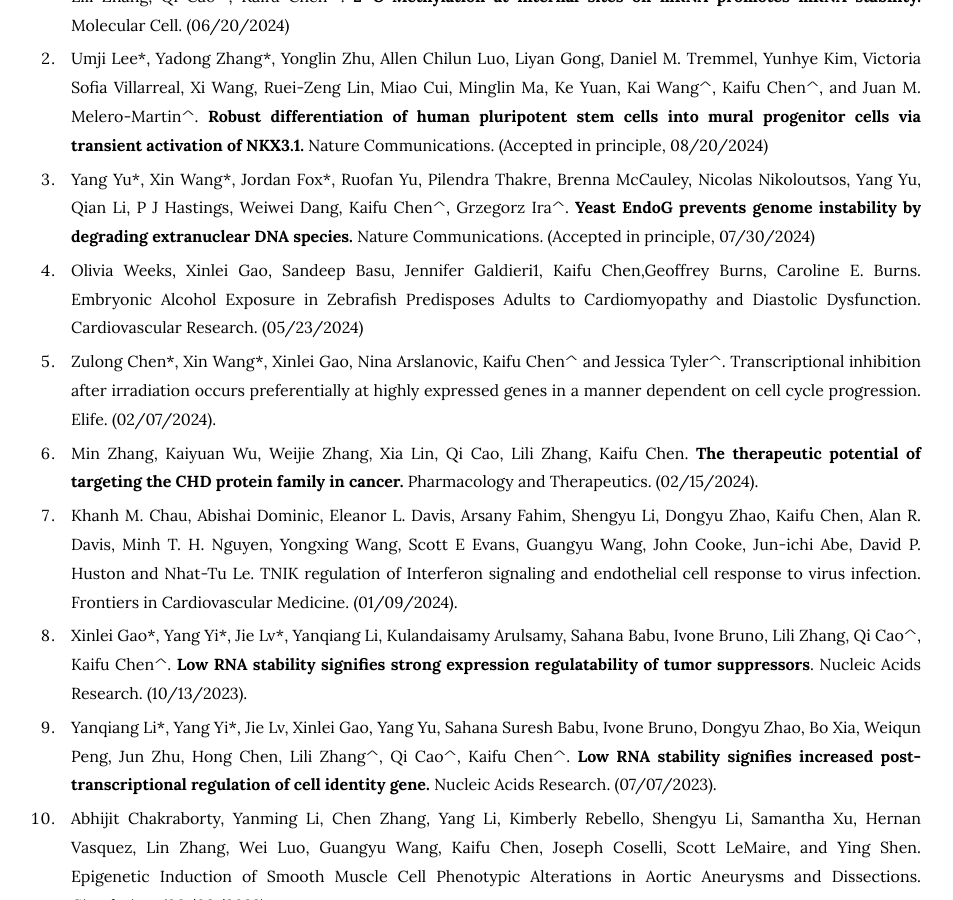
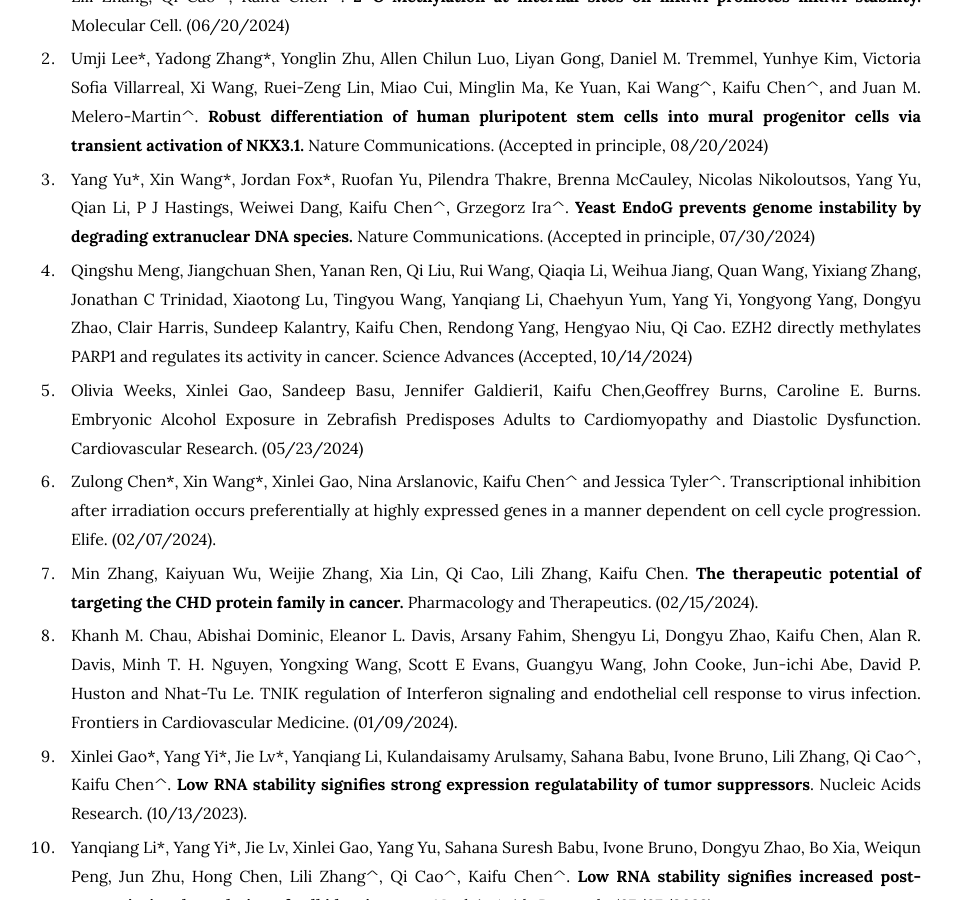
Before and after one commit to kaifuchenlab/kaifuchenlab.github.io, a Jekyll site: the page built from 3.publication/index.md, in a window 1280 px wide and 900 px high, scrolled down 674 px. Shown: the whole window, without its empty margins (169-1122 px from the left). Built offline with Jekyll 4.4.1, drawn with Linux system fonts in a browser that asks for light colours.

Commit message:
Update index.md

```diff
--- a/3.publication/index.md
+++ b/3.publication/index.md
@@ -19,14 +19,16 @@ Research Square.
 
 ### Papers
 
-87. Yanqiang Li, Yang Yi, Xinlei Gao, Xin Wang, Dongyu Zhao, Rui Wang, Li-Sheng Zhang, Boyang Gao, Yadong Zhang, Lili Zhang, Qi Cao^, Kaifu Chen^. **2'-O-Methylation at internal sites on mRNA promotes mRNA stability.**
+88. Yanqiang Li, Yang Yi, Xinlei Gao, Xin Wang, Dongyu Zhao, Rui Wang, Li-Sheng Zhang, Boyang Gao, Yadong Zhang, Lili Zhang, Qi Cao^, Kaifu Chen^. **2'-O-Methylation at internal sites on mRNA promotes mRNA stability.**
 Molecular Cell. (06/20/2024)
 
-86. Umji Lee\*, Yadong Zhang\*, Yonglin Zhu, Allen Chilun Luo, Liyan Gong, Daniel M. Tremmel, Yunhye Kim, Victoria Sofia Villarreal, Xi Wang, Ruei-Zeng Lin, Miao Cui, Minglin Ma, Ke Yuan, Kai Wang^, Kaifu Chen^, and Juan M. Melero-Martin^. **Robust differentiation of human pluripotent stem cells into mural progenitor cells via transient activation of NKX3.1.**
+87. Umji Lee\*, Yadong Zhang\*, Yonglin Zhu, Allen Chilun Luo, Liyan Gong, Daniel M. Tremmel, Yunhye Kim, Victoria Sofia Villarreal, Xi Wang, Ruei-Zeng Lin, Miao Cui, Minglin Ma, Ke Yuan, Kai Wang^, Kaifu Chen^, and Juan M. Melero-Martin^. **Robust differentiation of human pluripotent stem cells into mural progenitor cells via transient activation of NKX3.1.**
 Nature Communications. (Accepted in principle, 08/20/2024)
 
-85. Yang Yu\*, Xin Wang\*, Jordan Fox\*, Ruofan Yu, Pilendra Thakre, Brenna McCauley, Nicolas Nikoloutsos, Yang Yu, Qian Li, P J Hastings, Weiwei Dang, Kaifu Chen^, Grzegorz Ira^. **Yeast EndoG prevents genome instability by degrading extranuclear DNA species.**
+86. Yang Yu\*, Xin Wang\*, Jordan Fox\*, Ruofan Yu, Pilendra Thakre, Brenna McCauley, Nicolas Nikoloutsos, Yang Yu, Qian Li, P J Hastings, Weiwei Dang, Kaifu Chen^, Grzegorz Ira^. **Yeast EndoG prevents genome instability by degrading extranuclear DNA species.**
 Nature Communications. (Accepted in principle, 07/30/2024)
+
+85. Qingshu Meng, Jiangchuan Shen, Yanan Ren, Qi Liu, Rui Wang, Qiaqia Li, Weihua Jiang, Quan Wang, Yixiang Zhang, Jonathan C Trinidad, Xiaotong Lu, Tingyou Wang, Yanqiang Li, Chaehyun Yum, Yang Yi, Yongyong Yang, Dongyu Zhao, Clair Harris, Sundeep Kalantry, Kaifu Chen, Rendong Yang, Hengyao Niu, Qi Cao. EZH2 directly methylates PARP1 and regulates its activity in cancer. Science Advances (Accepted, 10/14/2024)
 
 84. Olivia Weeks, Xinlei Gao, Sandeep Basu, Jennifer Galdieri1, Kaifu Chen,Geoffrey Burns, Caroline E. Burns. Embryonic Alcohol Exposure in Zebrafish Predisposes Adults to Cardiomyopathy and Diastolic Dysfunction.
 Cardiovascular Research. (05/23/2024)
```
